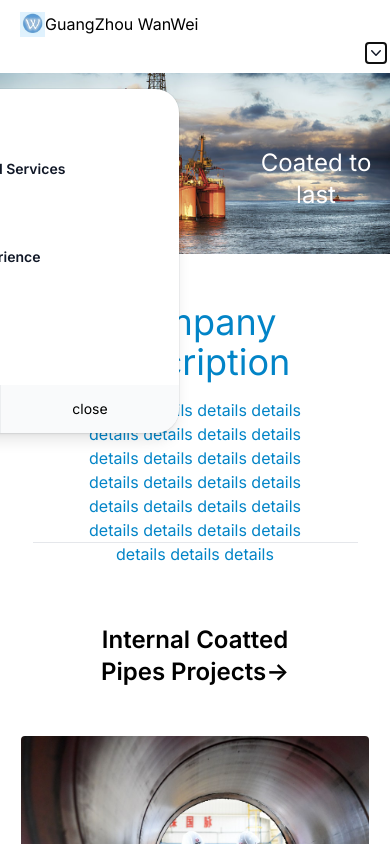
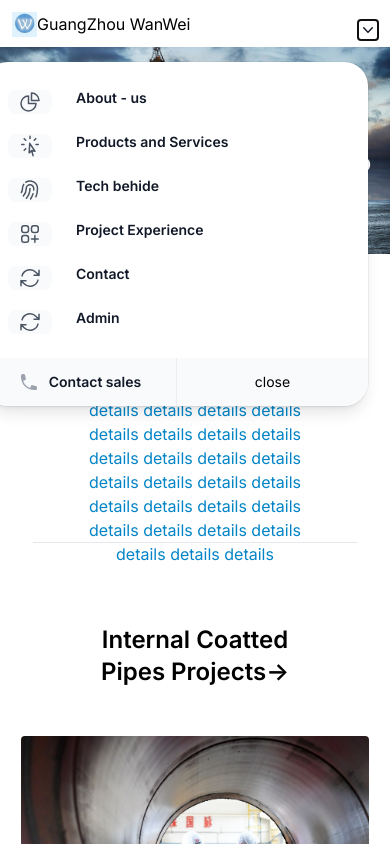
Before and after one commit to Joesiphers/coating, a Next.js app: page / in a window 390 px wide. Both pictures are taken after a click on the button 376 px from the left and 53 px from the top of the page. Shown: the top 844 px of the page. Built offline with nearby package versions, Linux system fonts and the light colour scheme.

Commit message:
mobilManu

```diff
--- a/components/layout/header.tsx
+++ b/components/layout/header.tsx
@@ -5,14 +5,14 @@ import Image from "next/image";
 export default function Header() {
   // console.log(auth());
   return (
-    <div className="fixed top-0 left-0 z-50 w-full  p-1 bg-white ">
+    <div className="fixed justify-between flex md:block top-0 left-0 z-50 w-full  p-1 bg-white ">
       <Link href="/">
-        <div className="w-full justify-left relative z-20 px-4 mt-2 inline-flex">
+        <div className="w-full justify-left relative z-20 px-2 mt-2 inline-flex">
           <Image src="/image/logo.jpg" alt="WanWei" width={25} height={25} />
           <h1> GuangZhou WanWei</h1>
         </div>
       </Link>
-      <div className="top-0 right-0 block text-zinc=950 z-20 text-center">
+      <div className="pr-2 relative top-4 md:top-0 block text-zinc=950 z-20 text-center">
         <Navbar />
       </div>
     </div>
--- a/components/navbar/MobileMenu.tsx
+++ b/components/navbar/MobileMenu.tsx
@@ -47,8 +47,8 @@ export default function MobiMenu() {
         leaveFrom="opacity-100 translate-y-0"
         leaveTo="opacity-0 translate-y-1"
       >
-        <Popover.Panel className="absolute left-1/2 z-10 mt-5 flex w-screen max-w-max -translate-x-full px-4">
-          <div className="w-screen max-w-md flex-auto overflow-hidden rounded-3xl bg-white text-sm leading-6 shadow-lg ring-1 ring-gray-900/5">
+        <Popover.Panel className="absolute left-1/2 z-10 mt-4 flex w-screen max-w-max -translate-x-full ">
+          <div className="w-screen max-w-sm flex-auto overflow-hidden rounded-3xl bg-white text-sm leading-6 shadow-lg ring-1 ring-gray-900/5">
             <div className="p-4">
               {menuItems.map((item) => (
                 <div
```
